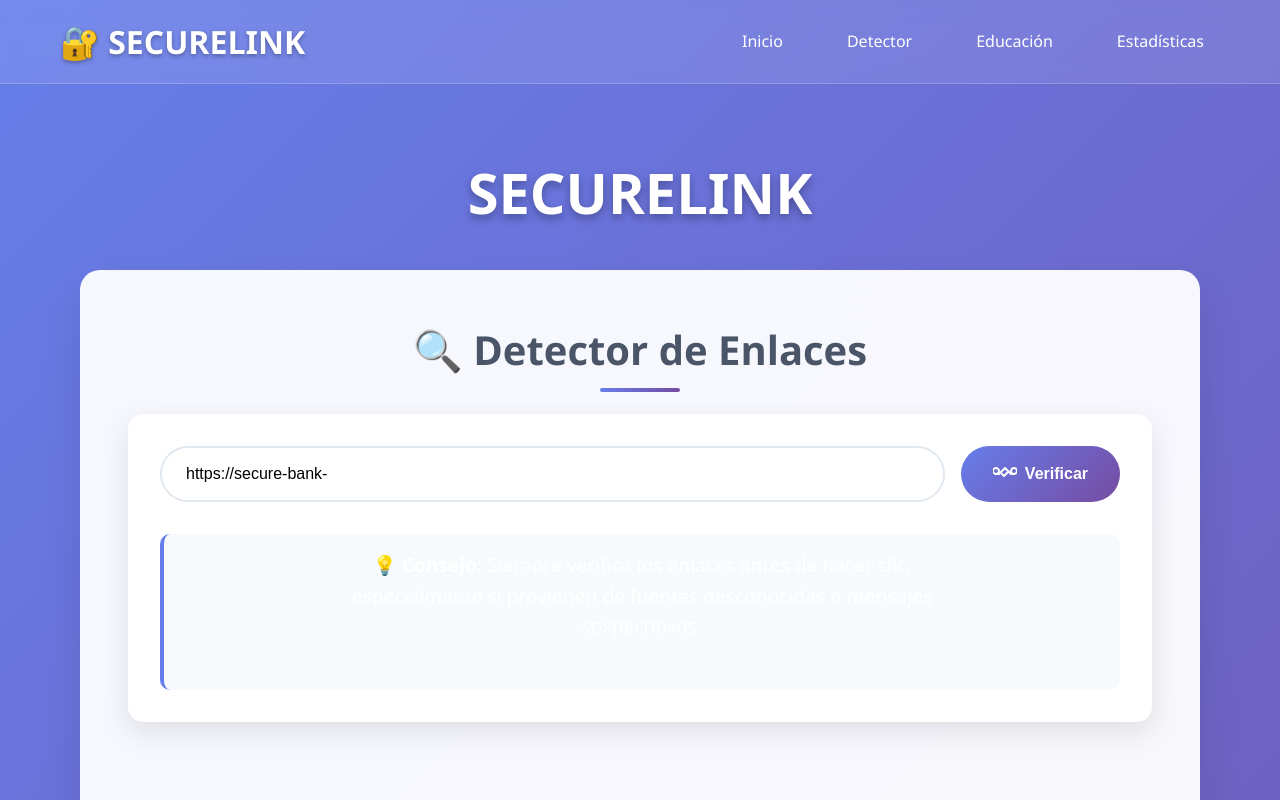
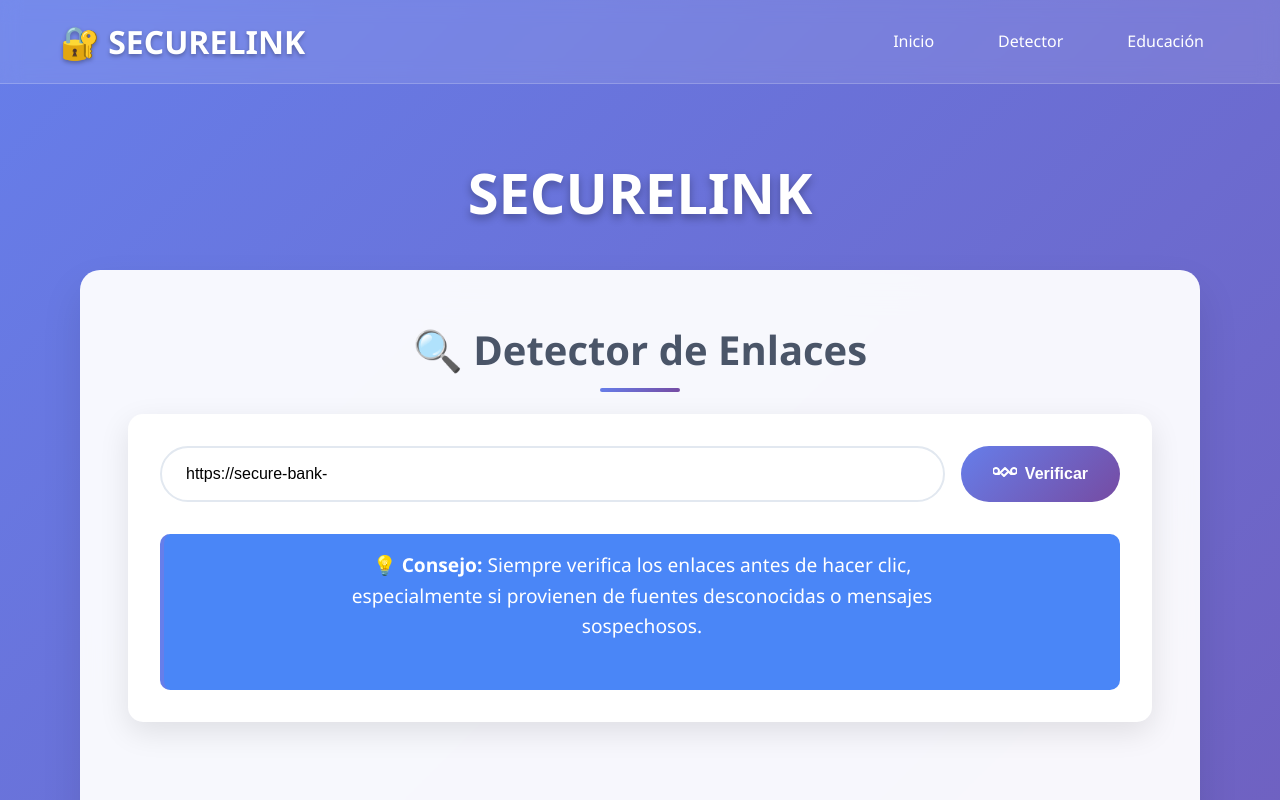
Before and after one commit to Agui0808/Securelink, a plain HTML site: page index.html in a window 1280 px wide. Shown: the top 800 px of the page. Drawn offline with Linux system fonts and the light colour scheme.

Commit message:
index.html

```diff
--- a/index.html
+++ b/index.html
@@ -376,7 +376,7 @@
                         <li><a href="#inicio">Inicio</a></li>
                         <li><a href="#detector">Detector</a></li>
                         <li><a href="#educacion">Educación</a></li>
-                        <li><a href="#estadisticas">Estadísticas</a></li>
+
                     </ul>
                     <button class="mobile-menu-btn">☰</button>
                 </nav>
@@ -415,7 +415,7 @@
 
                         <div class="result" id="result"></div>
 
-                        <div style="margin-top: 1.5rem; padding: 1rem; background: #f7fafc; border-radius: 10px; border-left: 4px solid #667eea;">
+                        <div style="margin-top: 1.5rem; padding: 1rem; background: #4A86F7; border-radius: 10px; border-left: 4px solid #667eea;">
                             <p><strong>💡 Consejo:</strong> Siempre verifica los enlaces antes de hacer clic, especialmente si provienen de fuentes desconocidas o mensajes sospechosos.</p>
                         </div>
                     </div>
```
